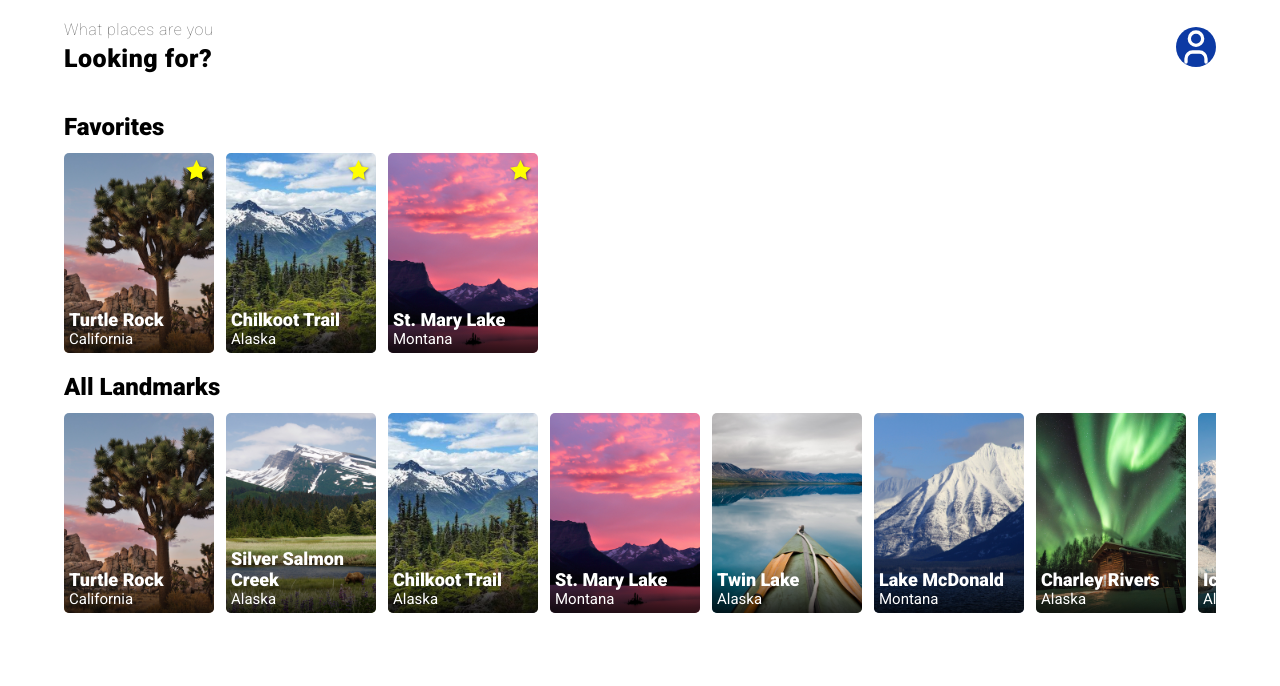
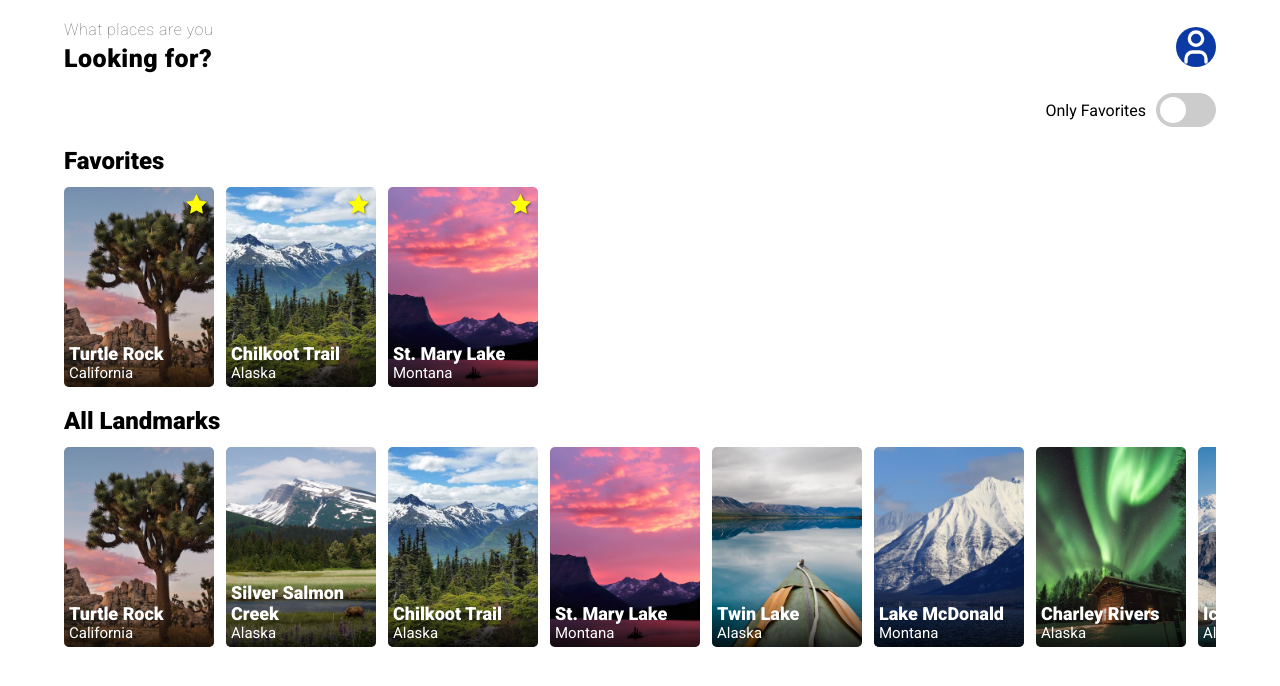
Before and after one commit to VictorTamayoBriones/landmarks-react, a React (Vite) app: page / in a window 1280 px wide. Shown: the top 686 px of the page. Built offline with nearby package versions, Linux system fonts and the light colour scheme.

Commit message:
show only favorites

```diff
--- a/src/components/Header/style.jsx
+++ b/src/components/Header/style.jsx
@@ -8,12 +8,17 @@ export const HeaderApp = styled.div`
     align-items: center;
     position: relative;
     gap: 20px;
+    z-index: 1;
 
     .arrow{
         display: ${ (props) => props.detail ? 'block' : 'none'};
+        position: absolute;
+        top: 15px;
+        left: 5px;
     }
 
     .text{
+        display: ${ (props) => props.detail ? 'none' : 'block'};
         letter-spacing: .5px;
         p{
             font-weight: 100;
@@ -31,7 +36,8 @@ export const HeaderApp = styled.div`
         background: #0c3aa4;
         border-radius: 50%;
         position: absolute;
-        right: 0;
+        right: ${ (props) => props.detail ? '5px' : 0};
+        top: ${ (props) => props.detail ? '15px' : 'auto'};
         img{
             width: 100%;
         }
--- /dev/null
+++ b/src/components/SwicthToFavorites/index.jsx
@@ -0,0 +1,20 @@
+import { Switch } from "./style"
+import { useContext } from 'react'
+import { ContextOnlyFavorites } from "../../context/onlyFavorites"
+
+export const SwicthToFavorites = () =>{
+
+    const {onlyFavorites, setOnlyFavorites}=useContext(ContextOnlyFavorites);
+
+    const handleChange = () => setOnlyFavorites(!onlyFavorites)
+
+    return(
+        <Switch>
+            <p>Only Favorites</p>
+            <label className="switch">
+                <input type="checkbox" onChange={handleChange} />
+                <span className="slider round"/>
+            </label>
+        </Switch>
+    )
+}
--- /dev/null
+++ b/src/components/SwicthToFavorites/style.jsx
@@ -0,0 +1,72 @@
+import styled from 'styled-components';
+
+export const Switch = styled.div`
+    width: 90%;
+    margin: auto;
+    display: flex;
+    align-items: center;
+    justify-content: flex-end;
+    gap: 10px;
+    /* The switch - the box around the slider */
+    .switch {
+      position: relative;
+      display: inline-block;
+      width: 60px;
+      height: 34px;
+    }
+
+    /* Hide default HTML checkbox */
+    .switch input {
+      opacity: 0;
+      width: 0;
+      height: 0;
+    }
+
+    /* The slider */
+    .slider {
+      position: absolute;
+      cursor: pointer;
+      top: 0;
+      left: 0;
+      right: 0;
+      bottom: 0;
+      background-color: #ccc;
+      -webkit-transition: .4s;
+      transition: .4s;
+    }
+
+    .slider:before {
+      position: absolute;
+      content: "";
+      height: 26px;
+      width: 26px;
+      left: 4px;
+      bottom: 4px;
+      background-color: white;
+      -webkit-transition: .4s;
+      transition: .4s;
+    }
+
+    input:checked + .slider {
+      background-color: #2196F3;
+    }
+
+    input:focus + .slider {
+      box-shadow: 0 0 1px #2196F3;
+    }
+
+    input:checked + .slider:before {
+      -webkit-transform: translateX(26px);
+      -ms-transform: translateX(26px);
+      transform: translateX(26px);
+    }
+
+    /* Rounded sliders */
+    .slider.round {
+      border-radius: 34px;
+    }
+
+    .slider.round:before {
+      border-radius: 50%;
+    }
+`;
--- /dev/null
+++ b/src/context/onlyFavorites.jsx
@@ -0,0 +1,14 @@
+import React, {useState} from "react";
+
+export const ContextOnlyFavorites = React.createContext();
+
+export const ProviderOnlyFavorites = ({children})=>{
+
+    const [onlyFavorites, setOnlyFavorites]=useState(false);
+
+    return(
+        <ContextOnlyFavorites.Provider value={{onlyFavorites, setOnlyFavorites}} >
+            {children}
+        </ContextOnlyFavorites.Provider>
+    )
+}
--- a/src/main.jsx
+++ b/src/main.jsx
@@ -3,11 +3,14 @@ import ReactDOM from 'react-dom/client'
 import {App} from './App'
 import './index.css'
 import { BrowserRouter } from 'react-router-dom';
+import { ProviderOnlyFavorites } from './context/onlyFavorites';
 
 ReactDOM.createRoot(document.getElementById('root')).render(
   <React.StrictMode>
     <BrowserRouter>
-      <App />
+      <ProviderOnlyFavorites>
+        <App />
+      </ProviderOnlyFavorites>
     </BrowserRouter>
   </React.StrictMode>
 )
--- a/src/views/Home/index.jsx
+++ b/src/views/Home/index.jsx
@@ -1,10 +1,23 @@
 import { LandmarkList } from "../../components/LandmarkList"
+import { SwicthToFavorites } from "../../components/SwicthToFavorites"
+import { useContext } from "react"
+import { ContextOnlyFavorites } from "../../context/onlyFavorites"
 
 export const Home = () =>{
+
+    const { onlyFavorites } = useContext(ContextOnlyFavorites);
+
     return(
         <>
-            <LandmarkList title="Favorites" />
-            <LandmarkList/>
+            <SwicthToFavorites/>
+            {
+                onlyFavorites ? <LandmarkList title="Favorites" />
+                :
+                <>
+                    <LandmarkList title="Favorites" />
+                    <LandmarkList/>
+                </>
+            }
         </>
     )
 }
--- a/src/views/Landmark/index.jsx
+++ b/src/views/Landmark/index.jsx
@@ -14,6 +14,16 @@ export const Landmark = () =>{
                 <DetailLandmark key={ result.id } >
                     <div className="hero">
                         <img src={ loadImage(result.imageName) } alt="" />
+                        <div className="text">
+                            <h2>{ result.name }</h2>
+                            <p>{ result.park }</p>
+                            <p>{ result.city }</p>
+                            <p>{ result.state }</p>
+                        </div>
+                    </div>
+                    <div className="about">
+                        <h3>About { result.name }</h3>
+                        <p>{ result.description }</p>
                     </div>
                 </DetailLandmark>
             )
--- a/src/views/Landmark/style.jsx
+++ b/src/views/Landmark/style.jsx
@@ -2,17 +2,35 @@ import styled from 'styled-components';
 
 export const DetailLandmark = styled.div`
     width: 90%;
-    margin: auto;
+    height: max-content;
+    position: absolute;
+    top: 10px;
+    left: 5%;
     .hero{
         width: 100%;
-        height: 350px;
+        height: 400px;
         overflow: hidden;
+        position: relative;
         border-radius: 5px;
         box-shadow: 0px 0px 9px 1px rgba(0, 0, 0, 0.3);
         img{
             width: 100%;
             height: 100%;
+            border-radius: 5px;
             object-fit: cover;
         }
+        .text{
+            width: 100%;
+            padding: 5px;
+            position: absolute;
+            bottom: 0;
+            background: linear-gradient(0deg, rgba(0,0,0,.60) 0%, rgba(0,0,0,.1) 100%);
+            border-radius: 0px 0px 5px 5px;
+            color: #fff;
+            line-height: 30px;
+        }
+    }
+    .about{
+        margin: 20px 0px;
     }
 `;
```
